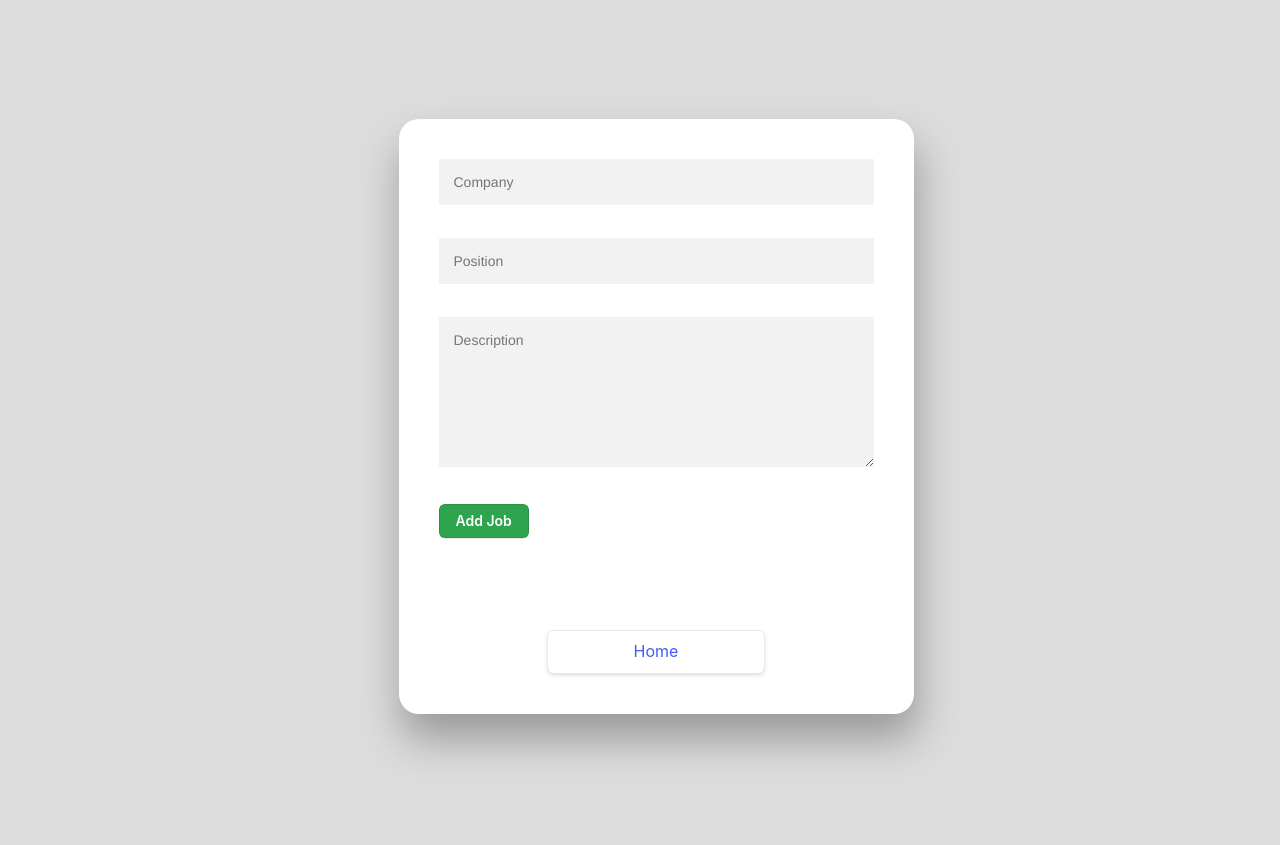
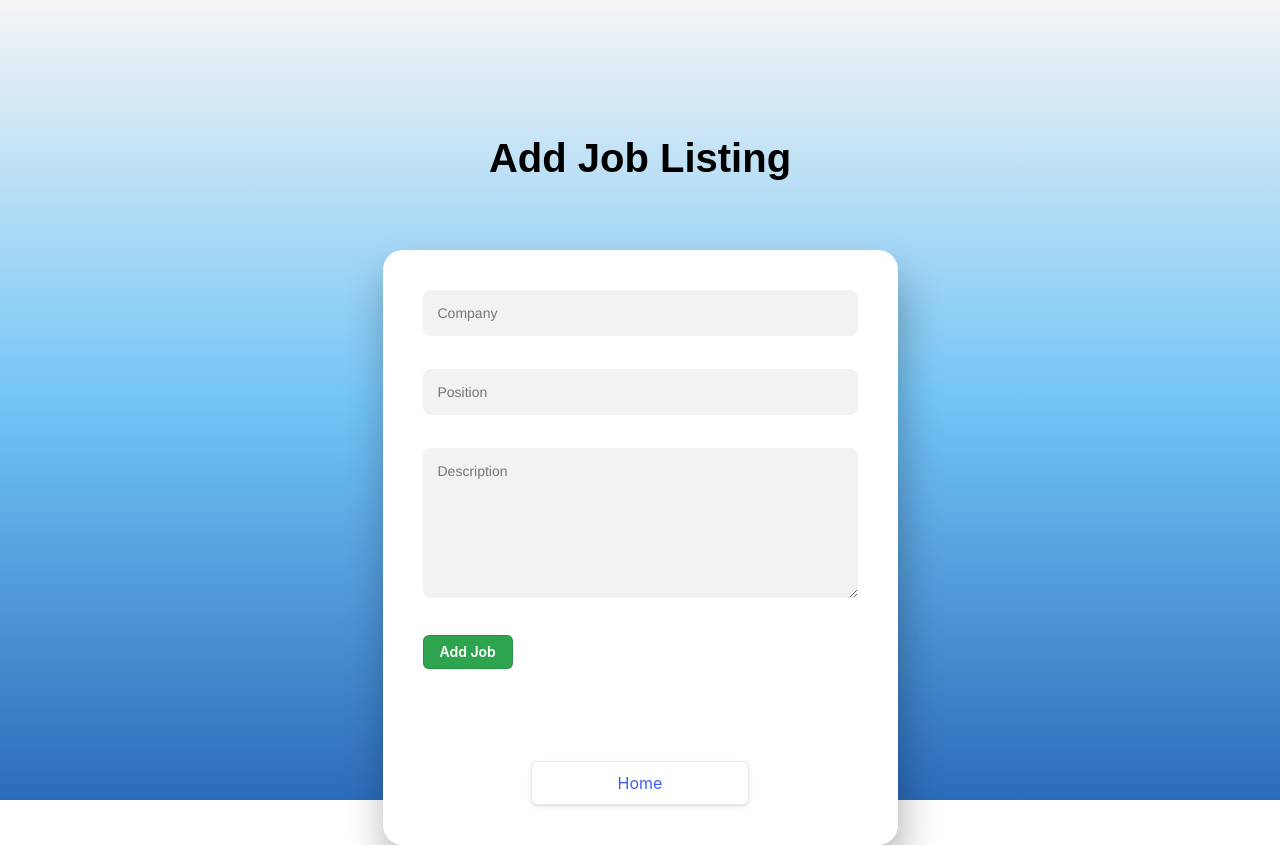
Before and after one commit to FrankDraws/py_job-log, a Flask app: page /form in a window 1280 px wide. Before the commit the page ends 757 px from the top, so only its background shows below. Run offline with Flask 3, Linux system fonts and the light colour scheme.

Commit message:
Edited styles for form page.

```diff
--- a/static/style.css
+++ b/static/style.css
@@ -1,55 +1,52 @@
 /*
-    Stylesheet for index.html of the Job App.
-
+    Name: Python Job Application Log
+    Author: Frank J. Quinones
 */
 
-body, html {
+/*
+    Global
+*/
+html,
+body {
+    height: 100%;
     margin: 0;
     padding: 0;
-}
-body {
+    box-sizing: border-box;
+
     background-color: #fff;
     font-family: Arial, "Helvetica Neue", Helvetica, sans-serif;
+}
+
+#fbg {
+    /* background-color: gainsboro; */
+    display: grid;
+    align-content: start;
+    row-gap: 3em;
+
+    background: hsla(213, 62%, 45%, 1);
+
+    background: linear-gradient(90deg, hsla(213, 62%, 45%, 1) 0%, hsla(203, 89%, 71%, 1) 50%, hsla(0, 0%, 96%, 1) 100%);
+
+    background: -moz-linear-gradient(90deg, hsla(213, 62%, 45%, 1) 0%, hsla(203, 89%, 71%, 1) 50%, hsla(0, 0%, 96%, 1) 100%);
+
+    background: -webkit-linear-gradient(90deg, hsla(213, 62%, 45%, 1) 0%, hsla(203, 89%, 71%, 1) 50%, hsla(0, 0%, 96%, 1) 100%);
+
+    filter: progid: DXImageTransform.Microsoft.gradient(startColorstr="#2C6CBC", endColorstr="#71C3F7", GradientType=1);
+}
+/*
+    Titles
+*/
+#fbg h1 {
+    /* outline: 1px solid red; */
+    margin: 3em 0 0;
 
 }
-#fbg {
-    background-color: gainsboro;
-}
-/* Titles  */
 h1 {
     font-family: Arial, "Helvetica Neue", Helvetica, sans-serif;
 }
 section {
     margin: 1.3em;
 
-}
-/* Content  */
-@media (min-width: 768px) {
-    body {
-        display: grid;
-        place-items: center;
-        width: 100vw;
-        height: 100vh;
-        resize: both;
-        background-color: #fff;
-        padding: 1em;
-        /* margin-top: -10%; */
-    }
-    #job-app {
-        /* outline: 1px solid green; */
-        width: 80ch;
-        }
-    li {
-        width: 70ch;
-    }
-    #form {
-        width: max-content;
-        /* outline: 1px solid orange; */
-        display: grid;
-        place-items: center;
-        padding: 2.5em;
-        border-radius: 20px;
-    }
 }
 ul {
     margin: 0;
@@ -140,6 +99,77 @@ form textarea {
     -webkit-user-select: none;
     touch-action: manipulation;
     width: 100%;
+}
+/*
+    Responsive
+*/
+@media (min-width: 768px) {
+    body {
+        display: grid;
+        place-items: center;
+        /* width: 100%;
+        height: 100%; */
+        /* resize: both; */
+        background-color: #fff;
+        padding: 1em;
+        /* margin-top: -10%; */
+    }
+    #job-app {
+        /* outline: 1px solid green; */
+        width: 80ch;
+        }
+    li {
+        width: 70ch;
+    }
+    #form {
+        width: max-content;
+        /* outline: 1px solid orange; */
+        display: grid;
+        place-items: center;
+        padding: 2.5em;
+        border-radius: 20px;
+    }
+}
+
+/*
+    Form
+*/
+#form {
+    /* outline: 1px solid red; */
+    background-color: white;
+    display: flex;
+    flex-flow: column wrap;
+    box-shadow: 3px 25px 40px rgba(0, 0, 0, 0.3);
+}
+#form input, #form textarea {
+    border-radius: 8px;
+}
+#form > div {
+    width: 50%;
+    margin-top: 5em;
+}
+form input {
+    outline: 0;
+    background: #f2f2f2;
+    width: 100%;
+    border: 0;
+    margin: 0 0 15px;
+    padding: 15px;
+    box-sizing: border-box;
+    font-size: 14px;
+    font-family: 'Helvetica', sans-serif;
+}
+form textarea {
+    outline: 0;
+    background: #f2f2f2;
+    width: 100%;
+    height: 150px;
+    border: 0;
+    margin: 0 0 15px;
+    padding: 15px;
+    box-sizing: border-box;
+    font-size: 14px;
+    font-family: 'Helvetica', sans-serif;
 }
 #submit {
     appearance: none;
--- a/templates/form.html
+++ b/templates/form.html
@@ -7,6 +7,7 @@
     <link rel="stylesheet" type="text/css" href="{{ url_for('static', filename='style.css') }}">
 </head>
 <body id="fbg">
+    <h1>Add Job Listing</h1>
     <section id="form">
         <form id="job-form" method="POST" action="{{ url_for('log_data') }}">
             <!-- <label for="company">Company:</label> -->
--- a/templates/job-details.html
+++ b/templates/job-details.html
@@ -13,7 +13,7 @@
         href="{{ url_for('static', filename='style2.css') }}"
     >
 </head>
-<body>
+<body id="details">
 
     <div id="job-details-container" class="fade-in">
         <h1>Job Application Details</h1>
```
Also changed, not shown: other parts of static/style.css (+2 -40 lines).
